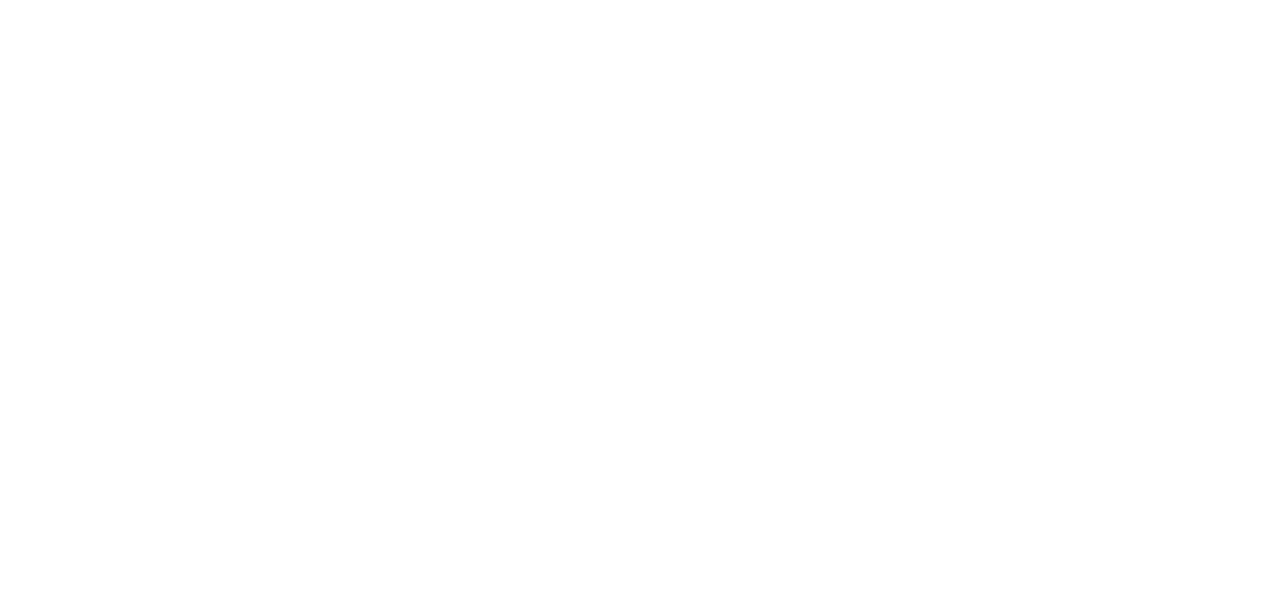
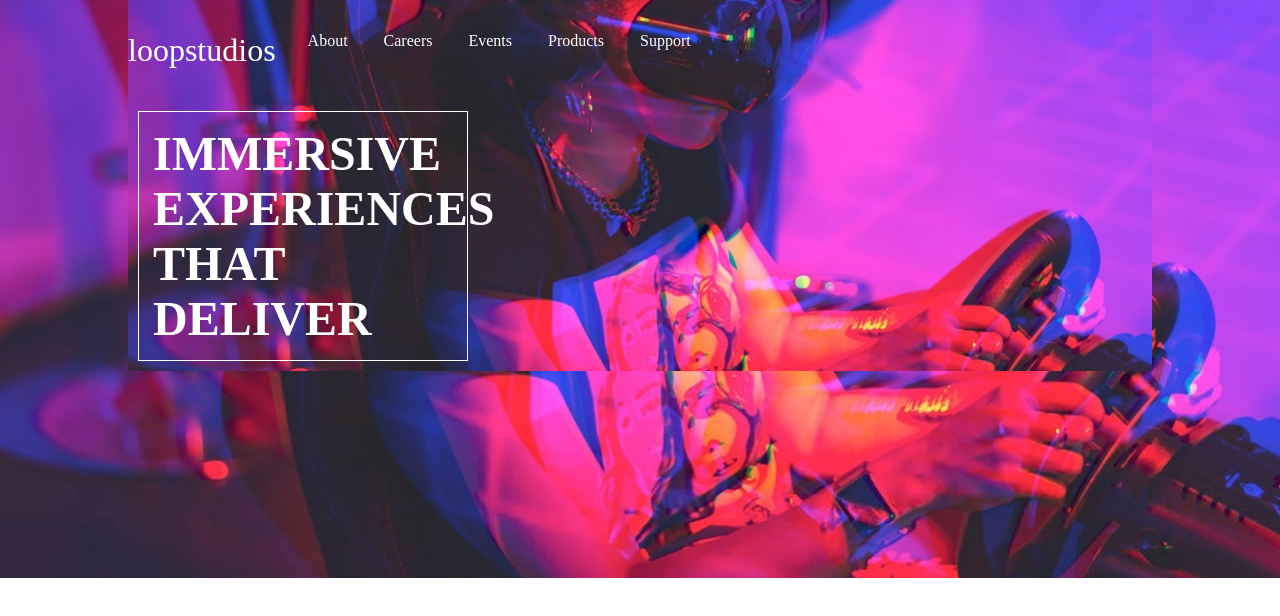
Before and after one commit to BCIDevelop/MiniHackaton, a plain HTML site: page index.html in a window 1280 px wide. Drawn offline with Linux system fonts and the light colour scheme.

Commit message:
header - design

```diff
--- a/index.html
+++ b/index.html
@@ -6,11 +6,26 @@
     <meta name="viewport" content="width=device-width, initial-scale=1.0">
     <title>Document</title>
     <link rel="stylesheet" href="./static/css/main.css">
+    <link rel="stylesheet" href="./static/css/header.css">
 </head>
 <body>
     <main>
         <header id="banner">
-            <nav></nav>
+            <nav>
+                <div class="logo">loopstudios</div>
+                <ul>
+                    <li>
+                        <a href="#">About</a>
+                        <a href="#">Careers</a>
+                        <a href="#">Events</a>
+                        <a href="#">Products</a>
+                        <a href="#">Support</a>
+                    </li>
+                </ul>
+            </nav>
+            <div class="title">
+                <h1>IMMERSIVE EXPERIENCES THAT DELIVER</h1>
+            </div>
         </header>
         <section id="part1">
 
--- /dev/null
+++ b/static/css/header.css
@@ -0,0 +1,33 @@
+
+    header#banner nav{
+        display: flex;
+        justify-content: space-between;
+        justify-items: center;
+        padding: 2em  0em;
+        width: 100%;
+    }
+    header#banner nav .logo{
+        font-size: 2em;
+        color:white;
+    }
+    header#banner nav ul li{
+        list-style: none;
+    }
+    header#banner nav ul li a{
+        color:white;
+        text-decoration: none;
+        margin-left: 2em;
+        border-bottom: 1px solid transparent;
+    }
+    header#banner nav ul li a:hover{
+        border-bottom: 1px solid white;
+    }
+
+    header#banner .title h1{
+        border: solid 1px white;
+        color:white;
+        font-size: 3em;
+        margin: 10px;
+        width: 300px;
+        padding: 14px;
+    }
--- a/static/css/main.css
+++ b/static/css/main.css
@@ -0,0 +1,17 @@
+*{
+    margin: 0;
+    padding: 0;
+}
+body{
+    background: url(../img/image-hero.jpg);
+    background-repeat: no-repeat;
+    background-size:cover;
+}
+main{
+    background: url(../img/image-hero.jpg);
+    background-repeat: no-repeat;
+    background-size:cover;
+    display: flex;
+    width: 80%;
+    margin:auto;
+}
```
Also changed, not shown: static/img/image-hero.jpg (added).
